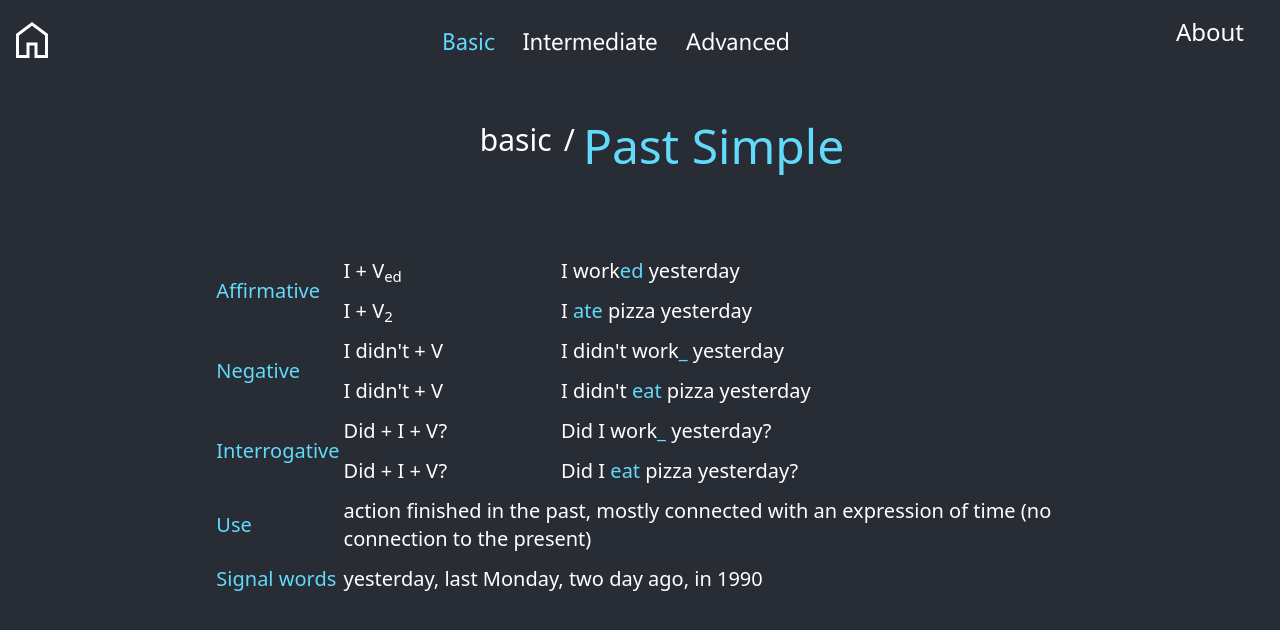
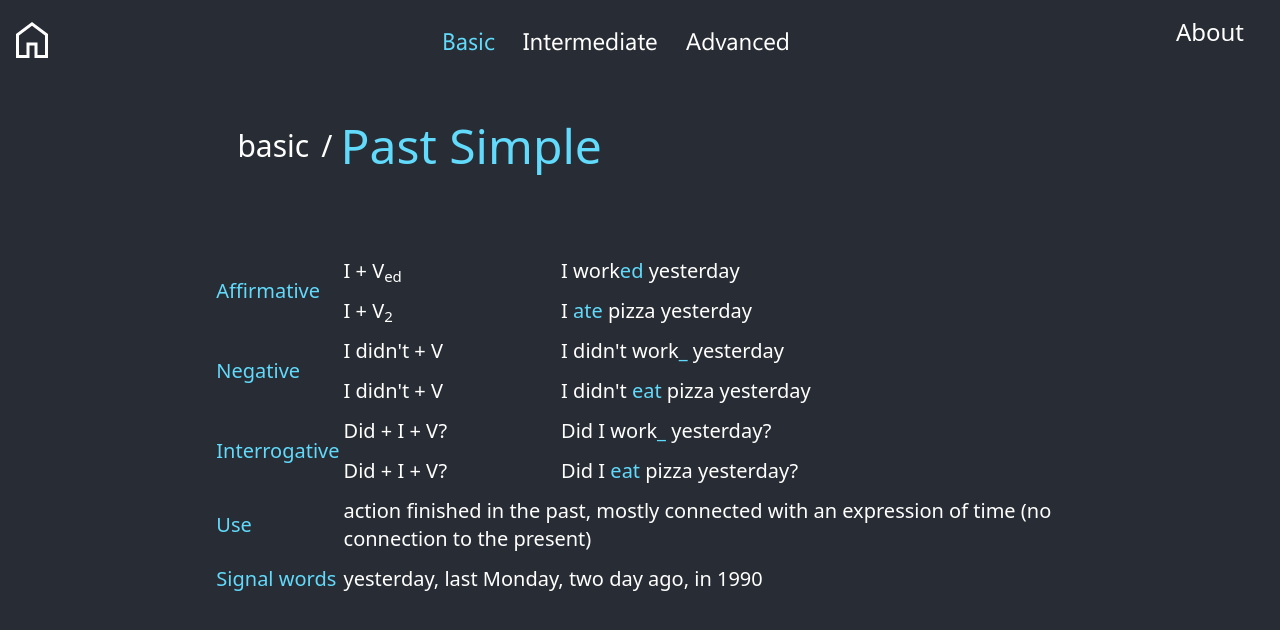
Before and after one commit to PopovDS617/eng-gram, a Next.js app: page /basic/tenses/past-simple in a window 1280 px wide. Shown: the top 630 px of the page. Built offline with nearby package versions, Linux system fonts and the light colour scheme.

Commit message:
Update ArticleNavigation.tsx

```diff
--- a/src/components/article/ArticleNavigation.tsx
+++ b/src/components/article/ArticleNavigation.tsx
@@ -16,7 +16,7 @@ const ArticleNavigation = (props: Props) => {
   };
 
   return (
-    <div className="flex justify-center w-4/6 ml-10 ">
+    <div className="flex justify-start items-center w-4/6 ml-10 ">
       <Link href={`/${props.href}`}>
         <div
           className="text-white mr-2 text-3xl cursor-pointer hover:text-customBlue w-20 flex justify-center"
```
